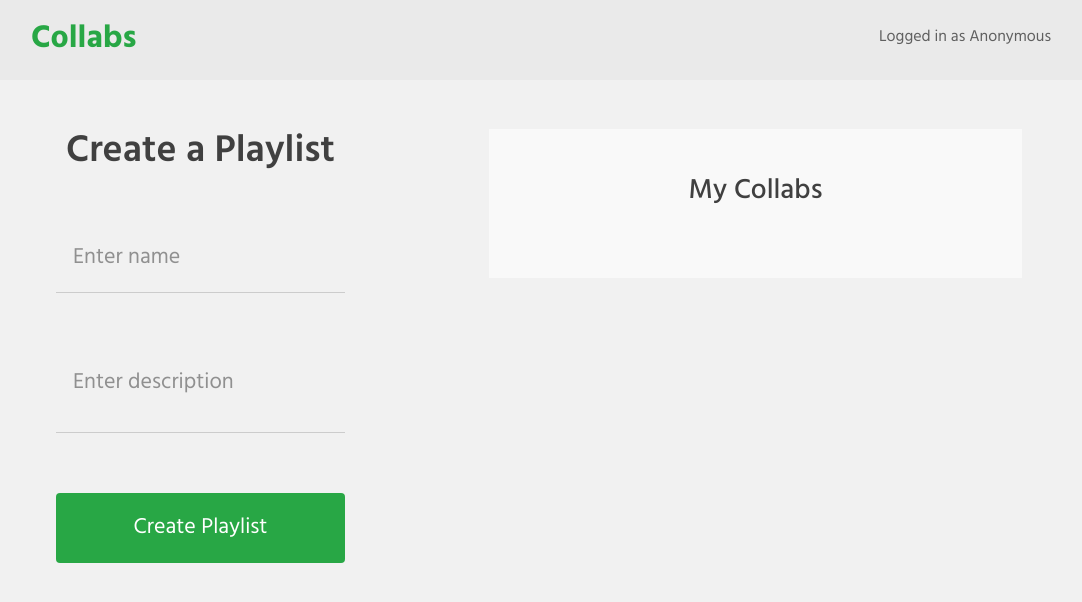
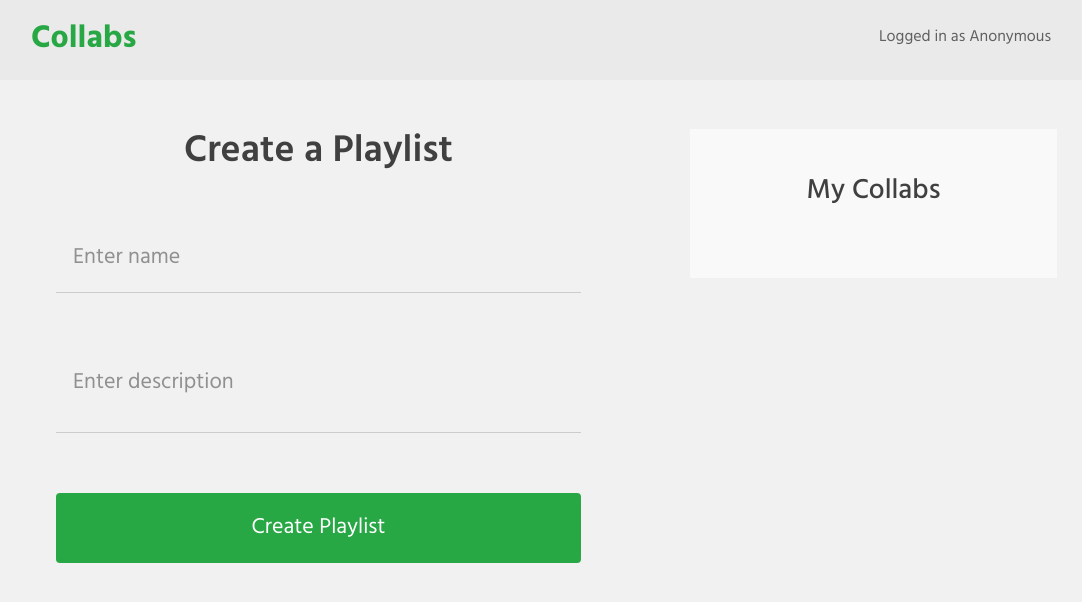
Before and after one commit to SarahMadro/Collabify-Music-App, a React (Create React App) app in the folder client/: page / in a window 1280 px wide. Shown: the top 602 px of the page, without its empty margins (29-1111 px from the left). Built offline with nearby package versions, Linux system fonts and the light colour scheme; no server answers.

Commit message:
Fixes layout issues

```diff
--- a/client/src/components/CreatePlaylist/CreatePlaylist.js
+++ b/client/src/components/CreatePlaylist/CreatePlaylist.js
@@ -30,7 +30,6 @@ class CreatePlaylist extends React.Component {
 
   render() {
     return (
-      <div className='BodyWrapper'>
       <div className='Dashboard col' alignt='center'>
         <h2 className='CreatePlaylist'>Create a Playlist</h2>
         <input
@@ -54,7 +53,6 @@ class CreatePlaylist extends React.Component {
           Create Playlist
         </button>
       </div>
-      </div>
     );
   }
 }
```
Lines whose indentation alone changed are shown as unchanged.
